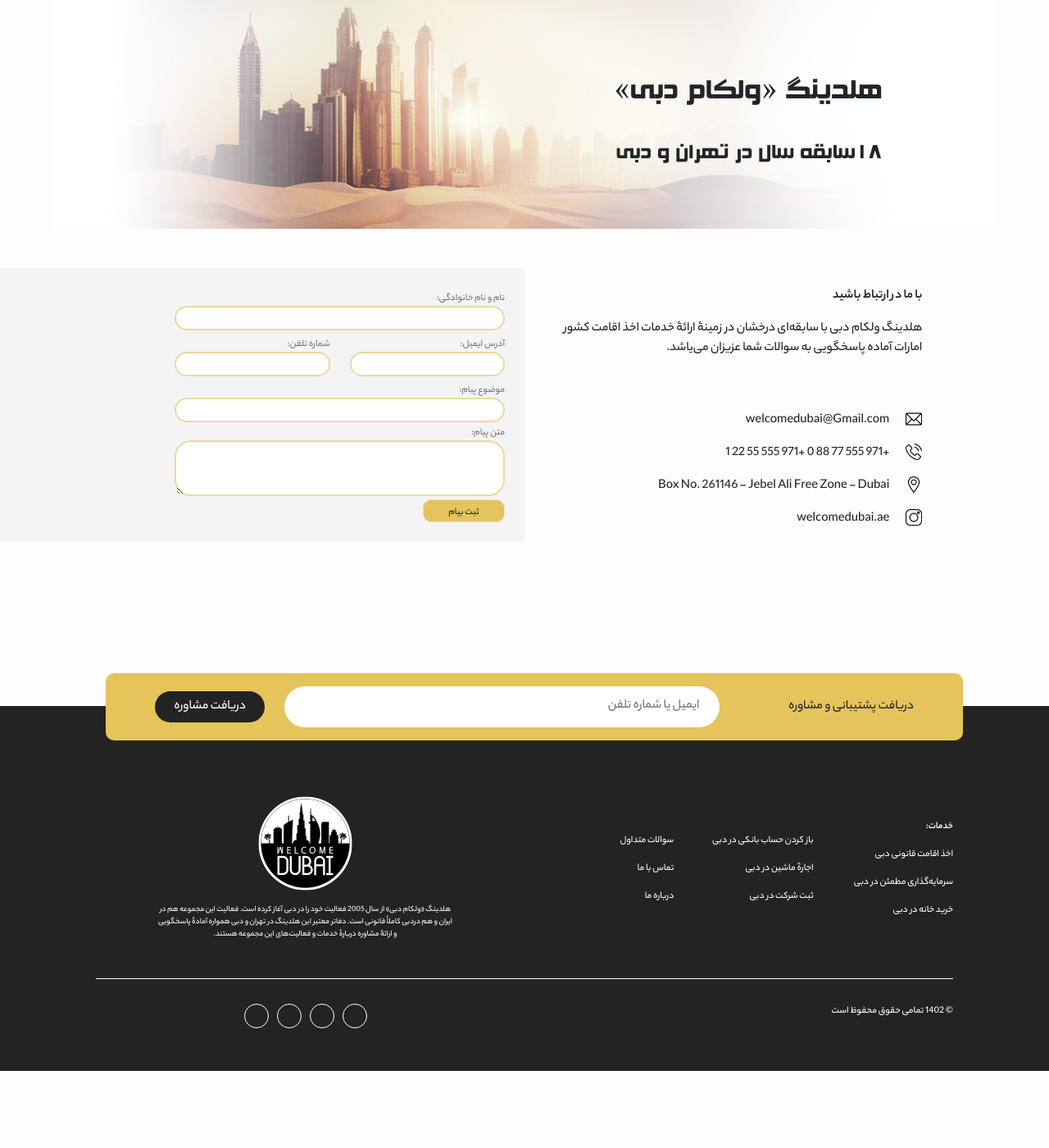
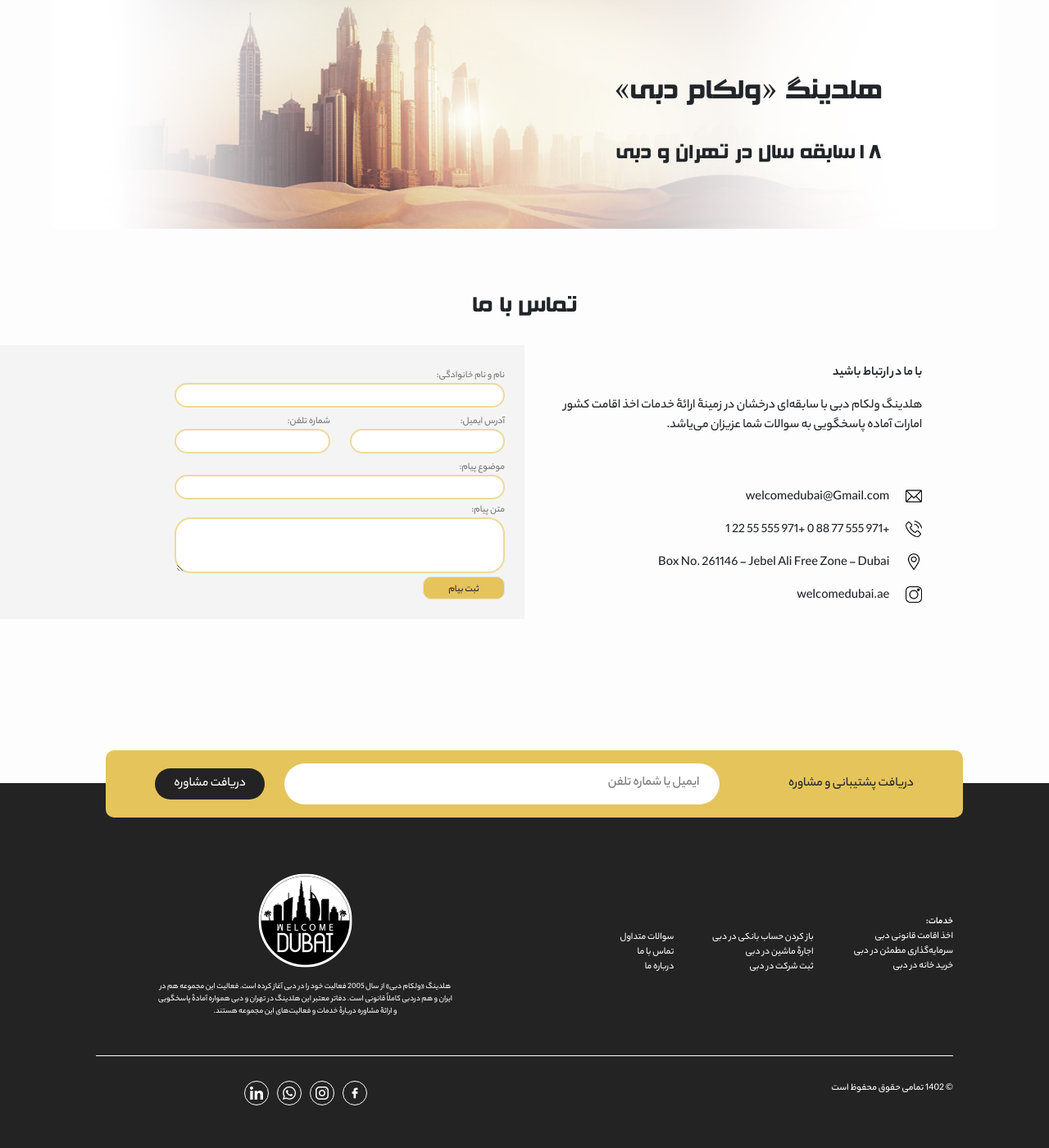
Before and after one commit to ftmeslr/dubaiProject, a PHP site: page /aboutUs.html in a window 1280 px wide. Shown: the part 1459-2859 px from the top of the page at 82% size. Before the commit the page ends 2765 px from the top, so only its background shows below. Run offline with PHP 8.4, Linux system fonts and the light colour scheme.

Commit message:
change some styles in about page

```diff
--- a/aboutUs.html
+++ b/aboutUs.html
@@ -192,6 +192,7 @@
       id="contactUsSection"
       class="my-3 overflow-hidden position-relative zIndex-0 mt-5"
     >
+      <p class="sub_title">تماس با ما</p>
       <div class="row">
         <div
           class="col-6 d-flex flex-column justify-content-end align-items-end ps-5"
@@ -298,27 +299,49 @@
             </div>
             <div class="row">
               <div class="col-6 d-flex text-white f12">
-                <div class="col-4 d-flex flex-column justify-content-center">
-                  <p class="fw-bold">خدمات:</p>
-                  <p>اخذ اقامت قانونی دبی</p>
-                  <p>سرمایه‌گذاری مطمئن در دبی</p>
-                  <p>خرید خانه در دبی</p>
+                <div class="col-4 d-flex flex-column justify-content-start">
+                  <a
+                    class="text-white text-decoration-none fw-bold mt-50"
+                    href="#"
+                    >خدمات:</a
+                  >
+                  <a class="text-white text-decoration-none" href="#"
+                    >اخذ اقامت قانونی دبی</a
+                  >
+                  <a class="text-white text-decoration-none" href="#"
+                    >سرمایه‌گذاری مطمئن در دبی</a
+                  >
+                  <a class="text-white text-decoration-none" href="#"
+                    >خرید خانه در دبی</a
+                  >
                 </div>
                 <div class="col-4 d-flex flex-column justify-content-center">
-                  <p>باز کردن حساب بانکی در دبی</p>
-                  <p>اجارۀ ماشین در دبی</p>
-                  <p>ثبت شرکت در دبی</p>
+                  <a class="text-white text-decoration-none" href="#"
+                    >باز کردن حساب بانکی در دبی</a
+                  >
+                  <a class="text-white text-decoration-none" href="#"
+                    >اجارۀ ماشین در دبی</a
+                  >
+                  <a class="text-white text-decoration-none" href="#"
+                    >ثبت شرکت در دبی</a
+                  >
                 </div>
                 <div class="col-4 d-flex flex-column justify-content-center">
-                  <p>سوالات متداول</p>
-                  <p>تماس با ما</p>
-                  <p>درباره ما</p>
+                  <a class="text-white text-decoration-none" href="#"
+                    >سوالات متداول</a
+                  >
+                  <a class="text-white text-decoration-none" href="#"
+                    >تماس با ما</a
+                  >
+                  <a class="text-white text-decoration-none" href="#"
+                    >درباره ما</a
+                  >
                 </div>
               </div>
               <div
                 class="col-6 justify-content-end align-items-center d-flex flex-column"
               >
-                <img src="images/icons/footer logo.png" alt="" />
+                <img src="images/icons/footer logo.png" alt="footer logo" />
                 <p class="f10 text-white mt-3 text-center">
                   هلدینگ «ولکام دبی» از سال 2005 فعالیت خود را در دبی آغاز کرده
                   است. فعالیت این مجموعه هم در<br />
@@ -334,10 +357,46 @@
                 <p>© 1402 تمامی حقوق محفوظ است</p>
               </div>
               <div class="d-flex col-6 justify-content-center">
-                <div class="circle" style="width: 30px; height: 30px"></div>
-                <div class="circle" style="width: 30px; height: 30px"></div>
-                <div class="circle" style="width: 30px; height: 30px"></div>
-                <div class="circle" style="width: 30px; height: 30px"></div>
+                <a
+                  class="circle d-flex align-items-center justify-content-center"
+                  href="#"
+                >
+                  <img
+                    class="w-100"
+                    src="images/icons/facebook(1).png"
+                    alt=""
+                  />
+                </a>
+                <a
+                  class="circle d-flex align-items-center justify-content-center"
+                  href="#"
+                >
+                  <img
+                    class="w-100"
+                    src="images/icons/instagram(2).png"
+                    alt=""
+                  />
+                </a>
+                <a
+                  class="circle d-flex align-items-center justify-content-center"
+                  href="#"
+                >
+                  <img
+                    class="w-100"
+                    src="images/icons/whatsapp(1).png"
+                    alt=""
+                  />
+                </a>
+                <a
+                  class="circle d-flex align-items-center justify-content-center"
+                  href="#"
+                >
+                  <img
+                    class="w-100"
+                    src="images/icons/linkedin(2).png"
+                    alt=""
+                  />
+                </a>
               </div>
             </div>
           </div>
@@ -345,7 +404,6 @@
       </div>
     </div>
     <!--Footer-->
-
     <script src="assets/js/bootstrap.min.js"></script>
     <script src="assets/js/jquery.min.js"></script>
     <script src="assets/js/swiper-bundle.min.js"></script>
--- a/style.css
+++ b/style.css
@@ -563,7 +563,6 @@
 
 #aboutOne .title {
   font-family: "Extender";
-
 }
 
 #aboutOne .top-460 {
@@ -607,10 +606,17 @@
   font-size: 33px;
 }
 
-#contactUsSection .icon{
+#contactUsSection .icon {
   width: 20px;
   height: 20px;
   margin-left: 20px;
+}
+
+#contactUsSection .sub_title {
+  font-family: "Extender";
+  font-size: 36px;
+  margin: 20px auto ;
+  text-align: center;
 }
 .showServiceBut {
   width: 100%;
```
